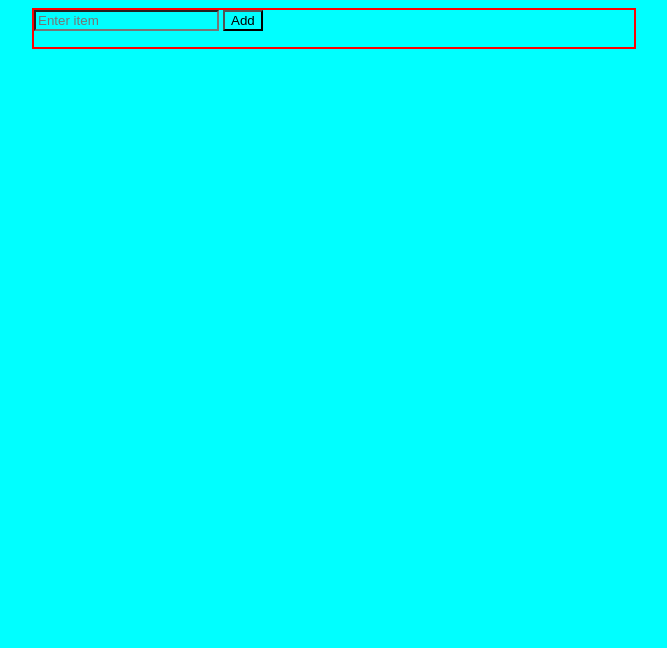
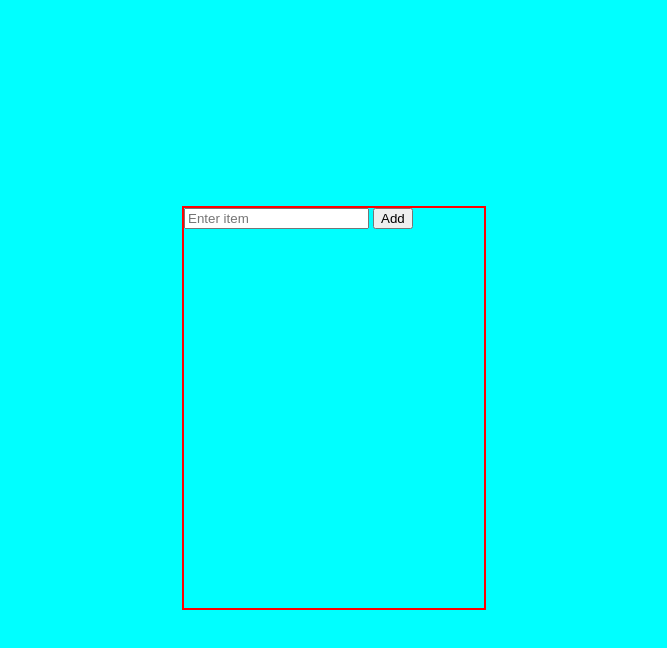
Before and after one commit to yadavhimanshu1811/reactProjects, a plain HTML site: page TodoList/TodoList.html in a window 1280 px wide. Shown: the whole page, without its empty margins (306-973 px from the left). Drawn offline with Linux system fonts and the light colour scheme.

Commit message:
improved some styling

```diff
--- a/TodoList/TodoList.css
+++ b/TodoList/TodoList.css
@@ -1,13 +1,18 @@
-*{
+body{
     background-color: aqua;
-    /* align-items: center; */
-
+    display: flex;  /* Needed for aligning child vertically in center*/
+    align-items: center;
+    height: 100vh;  /*else body height becomes equal to child height */
+    /* border: 2px solid red; */
 }
 
 .outer-card{
     border: 2px solid red;
-    width : 600px;
+    width : 300px;
+    height: 400px;
     margin:auto;
+    overflow-y: scroll;
+    overflow-x: scroll;
 }
 
 .complete-btn {
```
